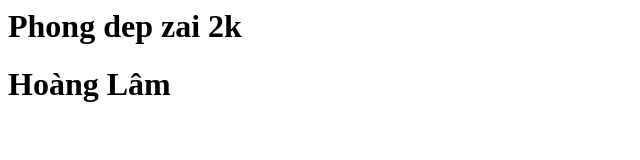
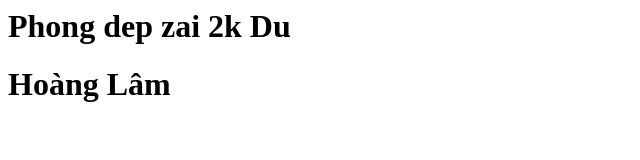
Before and after one commit to Vodainhan2000/Demo_githud, a plain HTML site: page index.html in a window 1280 px wide. Shown: the full height of the page, 0-640 px from the left. Drawn offline with Linux system fonts and the light colour scheme.

Commit message:
thay doi index

```diff
--- a/index.html
+++ b/index.html
@@ -1,3 +1,3 @@
-<h1>Phong dep zai 2k
+<h1>Phong dep zai 2k Du
 </h1>
 <h1>Hoàng Lâm</h1>
```
